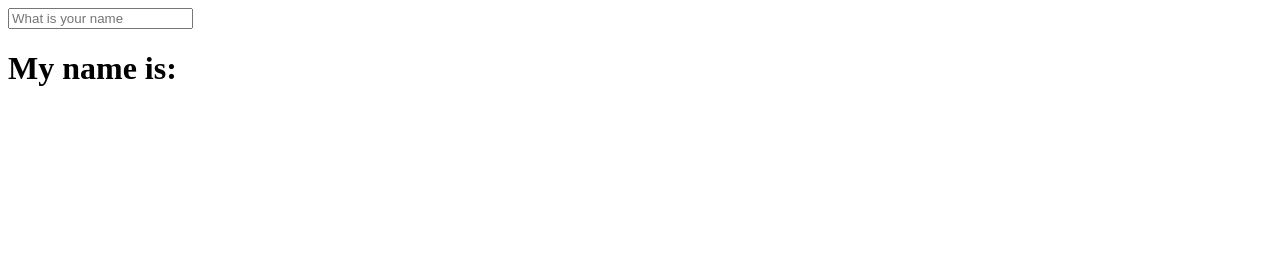
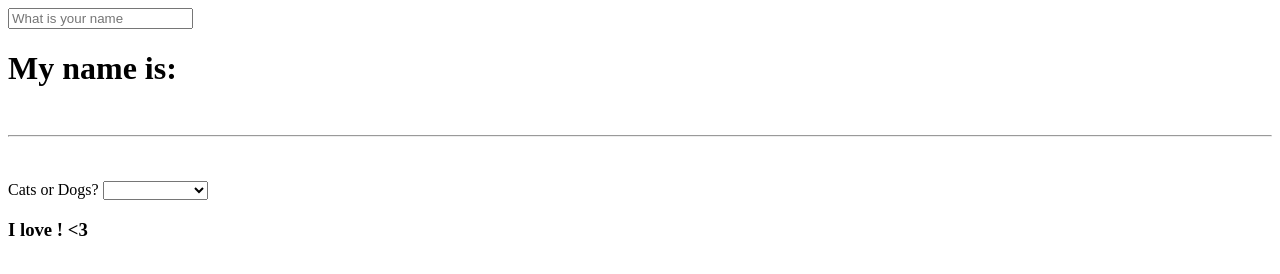
Before and after one commit to micahbell/angular-unit-1, a plain HTML site: page index.html in a window 1280 px wide. Drawn offline with nearby package versions, Linux system fonts and the light colour scheme.

Commit message:
Two way binding dropdown exercise.

```diff
--- a/index.html
+++ b/index.html
@@ -8,6 +8,24 @@
   </head>
   <body>
       <input type="text" placeholder="What is your name" id='name' ng-model='name'>
-       <h1 id='print-name'>My name is: {{name}}</h1>
+       <h1 id='print-name'>My name is: {{name}}</h1><br>
+
+       <hr>
+
+       <br><br>
+       <label for='cats-or-dogs'>Cats or Dogs? </label>
+       <select id='cats-or-dogs' ng-model='catdog'>
+         <option>dogs</option>
+         <option>cats</option>
+         <option>dogs and cats</option>
+         <option>neither</option>
+       </select>
+       <br>
+       <h3>I love {{catdog}}! <3</h3>
   </body>
 </html>
+
+
+
+
+<!-- Use ng-model with a dropdown menu (select tag). Give the user the following four items to pick from: "Dogs", "Cats", "Dogs and Cats", "Neither". Display the user's choice in an h3. For example, if the user selects "Dogs", the h3 should say "I love dogs <3". -->
```
